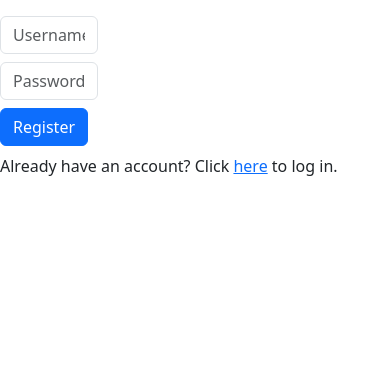
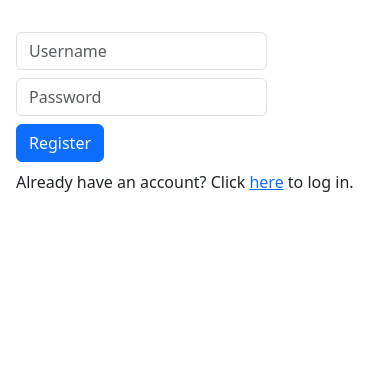
Before and after one commit to in7hesky/python-flask-boilerplate, a Flask app: page /register in a window 390 px wide. Shown: the part 124-515 px from the top of the page. Run offline with Flask 3, Linux system fonts and the light colour scheme; parts of the project's set-up code (start-up, migrations or seed data) failed here and were passed over.

Commit message:
add custom csssheet

```diff
--- a/app/auth/templates/auth.html
+++ b/app/auth/templates/auth.html
@@ -3,8 +3,8 @@
 {% block main %}
 <form class="mt-3" method="POST" action="">
     {{ form.hidden_tag() }}
-    {{ form.username(class_='form-control w-25 mb-2') }}
-    {{ form.password(class_='form-control w-25 mb-2') }}
+    {{ form.username(class_='input form-control w-25 mb-2') }}
+    {{ form.password(class_='input form-control w-25 mb-2') }}
     {{ form.submit(class_='btn btn-primary mb-2') }}
 </form>
 {% endblock %}
--- /dev/null
+++ b/app/static/styles/style.css
@@ -0,0 +1,5 @@
+@media only screen and (max-width: 992px) {
+    .input {
+        width: 70% !important;
+    }
+}
--- a/app/templates/base.html
+++ b/app/templates/base.html
@@ -16,6 +16,7 @@
     {% endif %}
     {% block styles %}
     <link href="https://cdn.jsdelivr.net/npm/bootstrap@5.3.3/dist/css/bootstrap.min.css" rel="stylesheet">
+    <link rel="stylesheet" type="text/css" href="{{ url_for('static', filename='styles/style.css') }}">
     {% endblock %}
     {% endblock %}
 </head>
@@ -45,7 +46,7 @@
             </div>
         </nav>
 
-        <main class="main">
+        <main class="main p-3">
             {% block main %}
             {% endblock %}
         </main>
```
